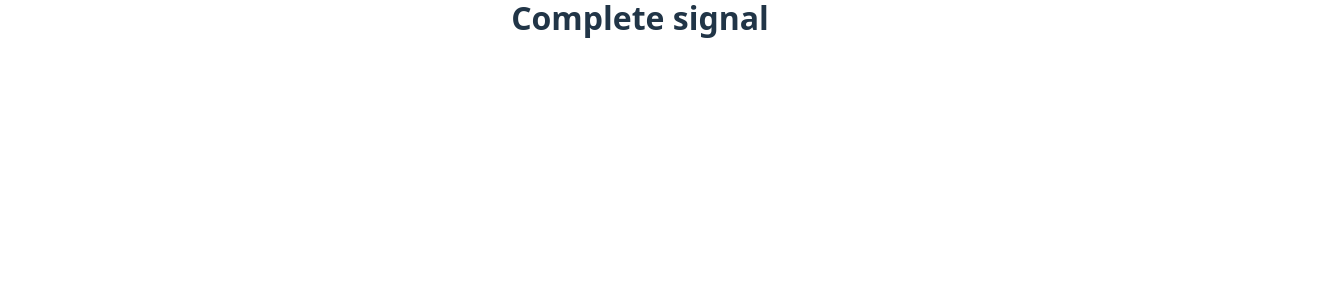
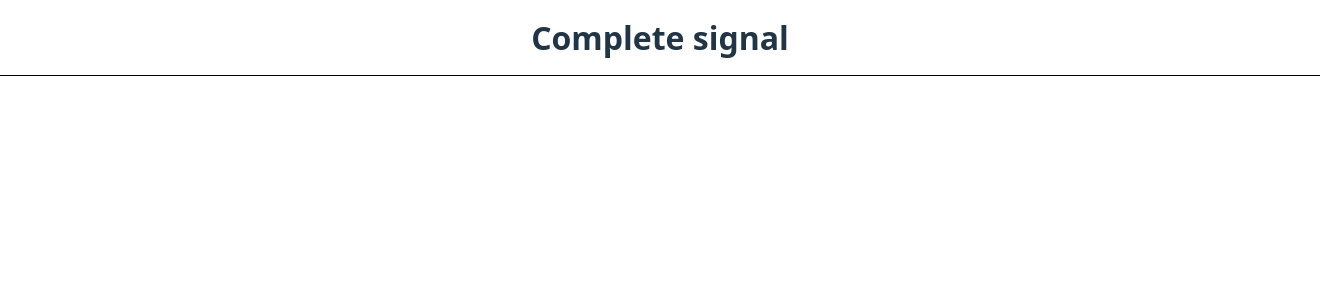
Before and after one commit to kayvin-atecna/frontend, a React (Vite) app: page / in a window 1280 px wide. Shown: the top 300 px of the page, 1320 px wide, since content can reach past the window. Built offline with nearby package versions, Linux system fonts and the light colour scheme.

Commit message:
feat: add header component

```diff
--- a/src/App.tsx
+++ b/src/App.tsx
@@ -1,12 +1,11 @@
 import './App.css'
+import Header from './components/header'
 
 function App() {
 
   return (
     <>
-      <div className='Header'>
-        <h1>Complete signal</h1>
-      </div>
+      <Header />
     </>
   )
 }
--- /dev/null
+++ b/src/components/header.tsx
@@ -0,0 +1,7 @@
+export default function Header() {
+  return (
+    <div className='Header'>
+      <h1>Complete signal</h1>
+    </div>
+  )
+}
--- a/src/index.css
+++ b/src/index.css
@@ -68,3 +68,10 @@ button:focus-visible {
     background-color: #f9f9f9;
   }
 }
+
+.Header {
+  width: 100%;
+  max-width: 1280px;
+  padding: 20px;
+  border-bottom: 1px solid black;
+}
```
